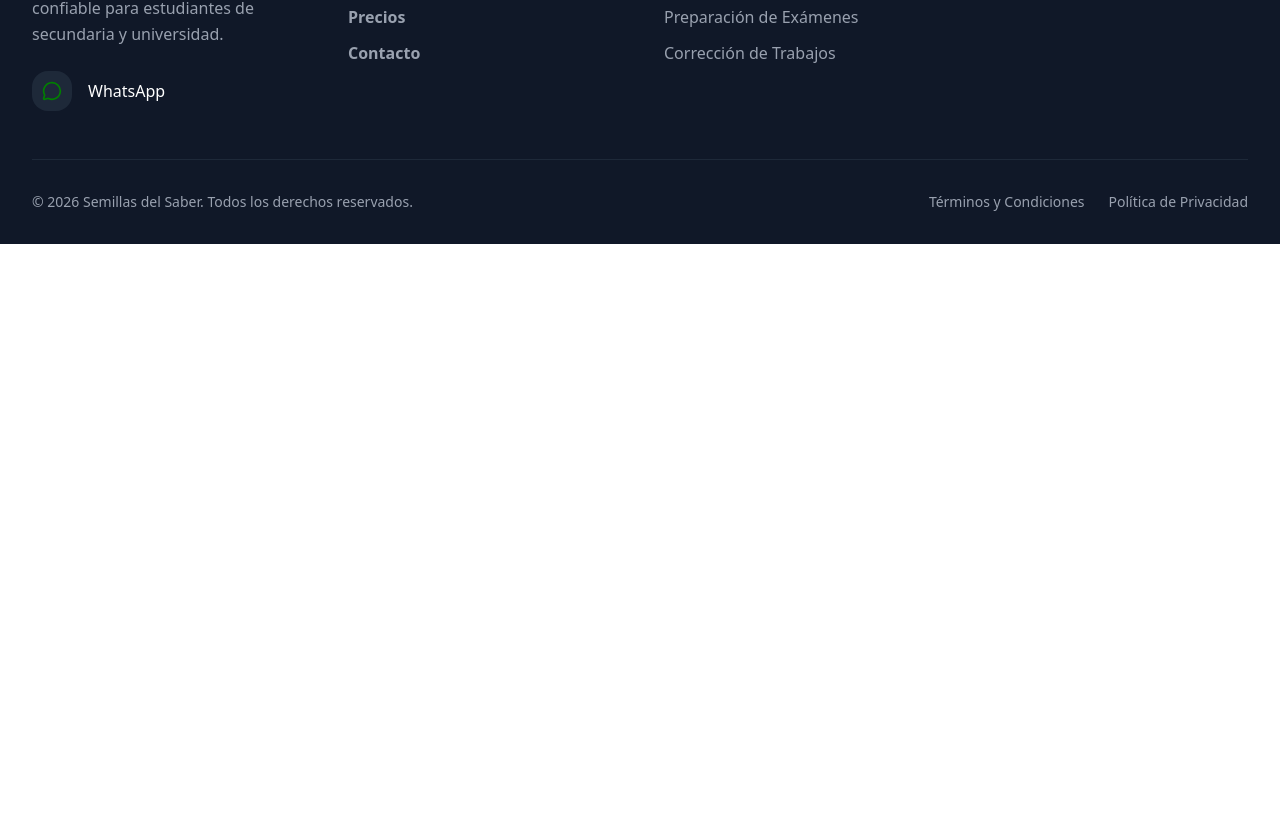
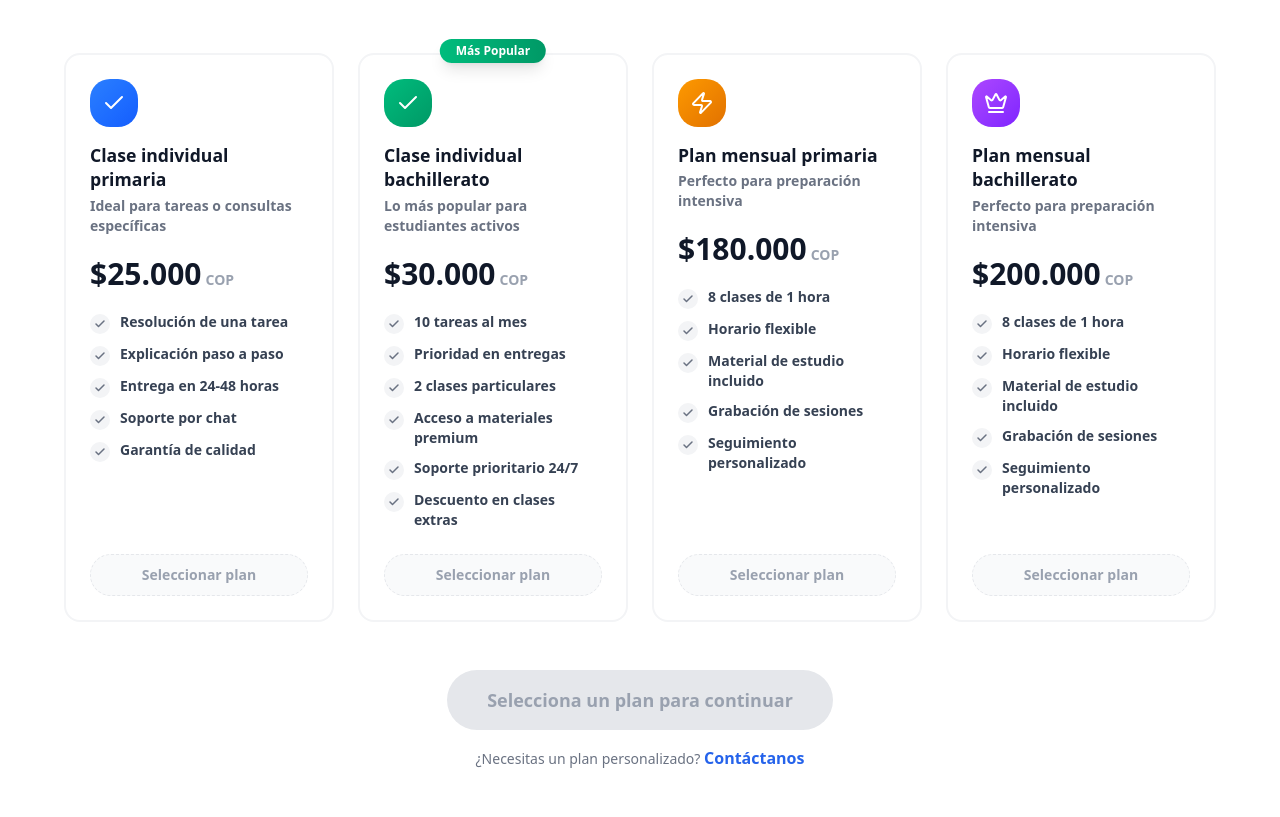
Before and after one commit to HaroldR23/semillas-saber-frontend, a Next.js app: page / in a window 1280 px wide. Shown: the part 4263-5080 px from the top of the page. Before the commit the page ends 4507 px from the top, so only its background shows below. Built offline with nearby package versions, Linux system fonts and the light colour scheme.

Commit message:
feat: implement pricing component section

```diff
--- /dev/null
+++ b/app/(landingPage)/components/Pricing.tsx
@@ -0,0 +1,170 @@
+"use client";
+
+import { motion } from 'motion/react';
+import { useState } from 'react';
+import { Check } from 'lucide-react';
+
+import { plans } from '@/app/constants';
+
+
+const Pricing = ({ onSelectPlan }: { onSelectPlan: (plan: string) => void }) => {
+  const [selectedIndex, setSelectedIndex] = useState<number | null>(null);
+
+  const scrollToContact = () => {
+    if (selectedIndex === null) return;
+    onSelectPlan(plans[selectedIndex].name);
+    const element = document.getElementById('contacto');
+    if (element) {
+      element.scrollIntoView({ behavior: 'smooth', block: 'start' });
+    }
+  };
+
+  return (
+    <section id="precios" className="py-20 bg-white">
+      <div className="container mx-auto px-4 lg:px-8">
+        {/* Header */}
+        <motion.div
+          initial={{ opacity: 0, y: 20 }}
+          whileInView={{ opacity: 1, y: 0 }}
+          viewport={{ once: true }}
+          transition={{ duration: 0.6 }}
+          className="text-center mb-16"
+        >
+          <h2 className="text-3xl md:text-4xl font-bold text-gray-900 mb-4">
+            Planes y Precios
+          </h2>
+          <p className="text-lg text-gray-600 max-w-2xl mx-auto">
+            Elige el plan que mejor se adapte a tus necesidades académicas
+          </p>
+        </motion.div>
+
+        {/* Pricing Cards */}
+        <div className="grid sm:grid-cols-2 lg:grid-cols-4 gap-6 max-w-6xl mx-auto">
+          {plans.map((plan, index) => {
+            const isSelected = selectedIndex === index;
+            const Icon = plan.icon;
+
+            return (
+              <motion.div
+                key={plan.name}
+                initial={{ opacity: 0, y: 30 }}
+                whileInView={{ opacity: 1, y: 0 }}
+                viewport={{ once: true }}
+                transition={{ duration: 0.5, delay: index * 0.1 }}
+                className="relative"
+              >
+                {/* Badge */}
+                {plan.badge && (
+                  <div className="absolute -top-3.5 left-1/2 -translate-x-1/2 bg-linear-to-r from-emerald-500 to-emerald-600 text-white px-4 py-1 rounded-full text-xs font-semibold shadow-lg z-10 whitespace-nowrap">
+                    {plan.badge}
+                  </div>
+                )}
+
+                <button
+                  type="button"
+                  onClick={() => setSelectedIndex(index)}
+                  className={`text-left w-full bg-white rounded-2xl p-6 h-full flex flex-col transition-all duration-300 cursor-pointer ${
+                    isSelected
+                      ? `ring-[3px] ${plan.ring} shadow-2xl scale-[1.02]`
+                      : 'border-2 border-gray-100 hover:border-gray-200 hover:shadow-lg'
+                  }`}
+                >
+                  {/* Icon */}
+                  <div
+                    className={`w-12 h-12 rounded-xl bg-linear-to-br ${plan.gradient} flex items-center justify-center mb-4 ${
+                      isSelected ? 'scale-110' : ''
+                    } transition-transform duration-300`}
+                  >
+                    <Icon className="text-white" size={24} strokeWidth={2} />
+                  </div>
+
+                  {/* Plan Name */}
+                  <h3 className="text-[1.1rem] font-bold text-gray-900 mb-1 leading-snug">
+                    {plan.name}
+                  </h3>
+
+                  {/* Description */}
+                  <p className="text-sm text-gray-500 mb-5">{plan.description}</p>
+
+                  {/* Price */}
+                  <div className="mb-5">
+                    <span className="text-3xl font-bold text-gray-900">{plan.price}</span>
+                    <span className="text-sm text-gray-400 ml-1">COP</span>
+                  </div>
+
+                  {/* Features */}
+                  <ul className="space-y-2.5 mb-6 grow">
+                    {plan.features.map((feature, i) => (
+                      <li key={i} className="flex items-start gap-2.5">
+                        <div
+                          className={`shrink-0 w-5 h-5 rounded-full mt-0.5 flex items-center justify-center ${
+                            isSelected
+                              ? `bg-linear-to-br ${plan.gradient}`
+                              : 'bg-gray-100'
+                          } transition-colors duration-300`}
+                        >
+                          <Check
+                            size={12}
+                            className={isSelected ? 'text-white' : 'text-gray-500'}
+                            strokeWidth={3}
+                          />
+                        </div>
+                        <span className="text-sm text-gray-700">{feature}</span>
+                      </li>
+                    ))}
+                  </ul>
+
+                  {/* Selection indicator */}
+                  <div
+                    className={`w-full py-2.5 rounded-full text-center text-sm font-semibold transition-all duration-300 ${
+                      isSelected
+                        ? `bg-linear-to-r ${plan.gradient} text-white shadow-md`
+                        : 'bg-gray-50 text-gray-400 border border-dashed border-gray-200'
+                    }`}
+                  >
+                    {isSelected ? 'Seleccionado' : 'Seleccionar plan'}
+                  </div>
+                </button>
+              </motion.div>
+            );
+          })}
+        </div>
+
+        {/* CTA Button */}
+        <motion.div
+          initial={{ opacity: 0, y: 20 }}
+          whileInView={{ opacity: 1, y: 0 }}
+          viewport={{ once: true }}
+          transition={{ duration: 0.6, delay: 0.4 }}
+          className="text-center mt-12"
+        >
+          <button
+            onClick={scrollToContact}
+            disabled={selectedIndex === null}
+            className={`px-10 py-4 rounded-full font-semibold text-lg transition-all duration-300 ${
+              selectedIndex !== null
+                ? 'bg-linear-to-r from-[#2563eb] to-[#10b981] text-white hover:shadow-xl hover:scale-105 cursor-pointer'
+                : 'bg-gray-200 text-gray-400 cursor-not-allowed'
+            }`}
+          >
+            {selectedIndex !== null
+              ? `Comenzar con ${plans[selectedIndex].name}`
+              : 'Selecciona un plan para continuar'}
+          </button>
+
+          <p className="text-gray-500 text-sm mt-4">
+            ¿Necesitas un plan personalizado?{' '}
+            <button
+              onClick={scrollToContact}
+              className="text-[#2563eb] font-semibold hover:underline"
+            >
+              Contáctanos
+            </button>
+          </p>
+        </motion.div>
+      </div>
+    </section>
+  );
+};
+
+export default Pricing;
--- a/app/(landingPage)/page.tsx
+++ b/app/(landingPage)/page.tsx
@@ -1,6 +1,9 @@
+"use client";
+
 import Benefits from "./components/Benefits";
 import Hero from "./components/Hero";
 import HowItWorks from "./components/HowItWorks";
+import Pricing from "./components/Pricing";
 import Services from "./components/Services";
 import SubjectsSection from "./components/SubjectsSection/SubjectsSection";
 
@@ -12,6 +15,7 @@ const Home = () => {
       <HowItWorks />
       <Services />
       <Benefits />
+      <Pricing onSelectPlan={(plan) => console.log(`Selected plan: ${plan}`)} />
     </div>
   );
 };
--- a/app/constants/index.ts
+++ b/app/constants/index.ts
@@ -29,6 +29,8 @@ import {
   Zap,
   TrendingUp,
   Clock,
+  Crown,
+  Check,
 } from 'lucide-react';
 import { Category } from "../models";
 
@@ -230,3 +232,71 @@ export const benefits = [
     gradient: 'from-purple-500 to-purple-600',
   },
 ];
+
+export const plans = [
+  {
+    name: 'Clase individual primaria',
+    icon: Check,
+    price: '$25.000',
+    description: 'Ideal para tareas o consultas específicas',
+    features: [
+      'Resolución de una tarea',
+      'Explicación paso a paso',
+      'Entrega en 24-48 horas',
+      'Soporte por chat',
+      'Garantía de calidad',
+    ],
+    gradient: 'from-blue-500 to-blue-600',
+    ring: 'ring-blue-500',
+    badge: undefined as string | undefined,
+  },
+  {
+    name: 'Clase individual bachillerato',
+    icon: Check,
+    price: '$30.000',
+    description: 'Lo más popular para estudiantes activos',
+    features: [
+      '10 tareas al mes',
+      'Prioridad en entregas',
+      '2 clases particulares',
+      'Acceso a materiales premium',
+      'Soporte prioritario 24/7',
+      'Descuento en clases extras',
+    ],
+    gradient: 'from-emerald-500 to-emerald-600',
+    ring: 'ring-emerald-500',
+    badge: 'Más Popular',
+  },
+  {
+    name: 'Plan mensual primaria',
+    icon: Zap,
+    price: '$180.000',
+    description: 'Perfecto para preparación intensiva',
+    features: [
+      '8 clases de 1 hora',
+      'Horario flexible',
+      'Material de estudio incluido',
+      'Grabación de sesiones',
+      'Seguimiento personalizado',
+    ],
+    gradient: 'from-amber-500 to-amber-600',
+    ring: 'ring-amber-500',
+    badge: undefined as string | undefined,
+  },
+  {
+    name: 'Plan mensual bachillerato',
+    icon: Crown,
+    price: '$200.000',
+    description: 'Perfecto para preparación intensiva',
+    features: [
+      '8 clases de 1 hora',
+      'Horario flexible',
+      'Material de estudio incluido',
+      'Grabación de sesiones',
+      'Seguimiento personalizado',
+    ],
+    gradient: 'from-purple-500 to-violet-600',
+    ring: 'ring-purple-500',
+    badge: undefined as string | undefined,
+  },
+];
```
